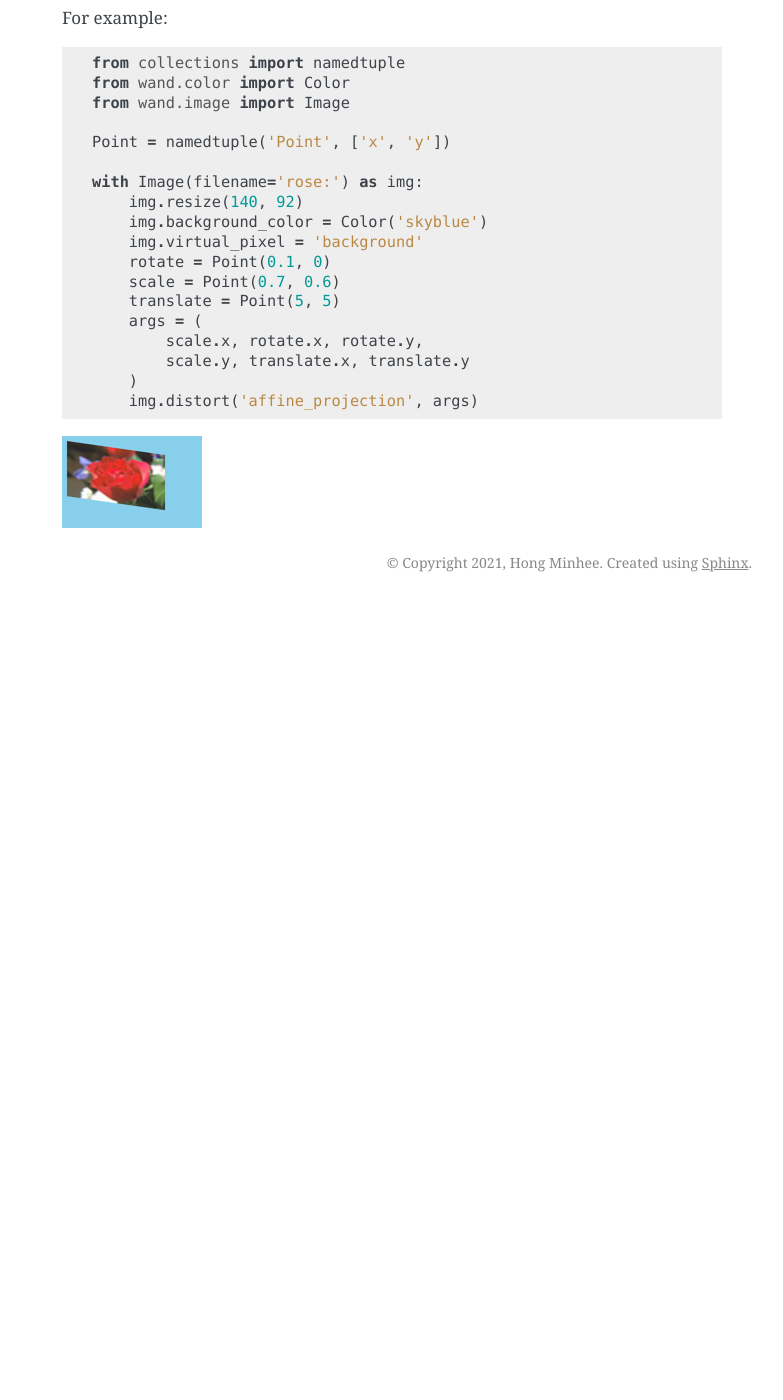
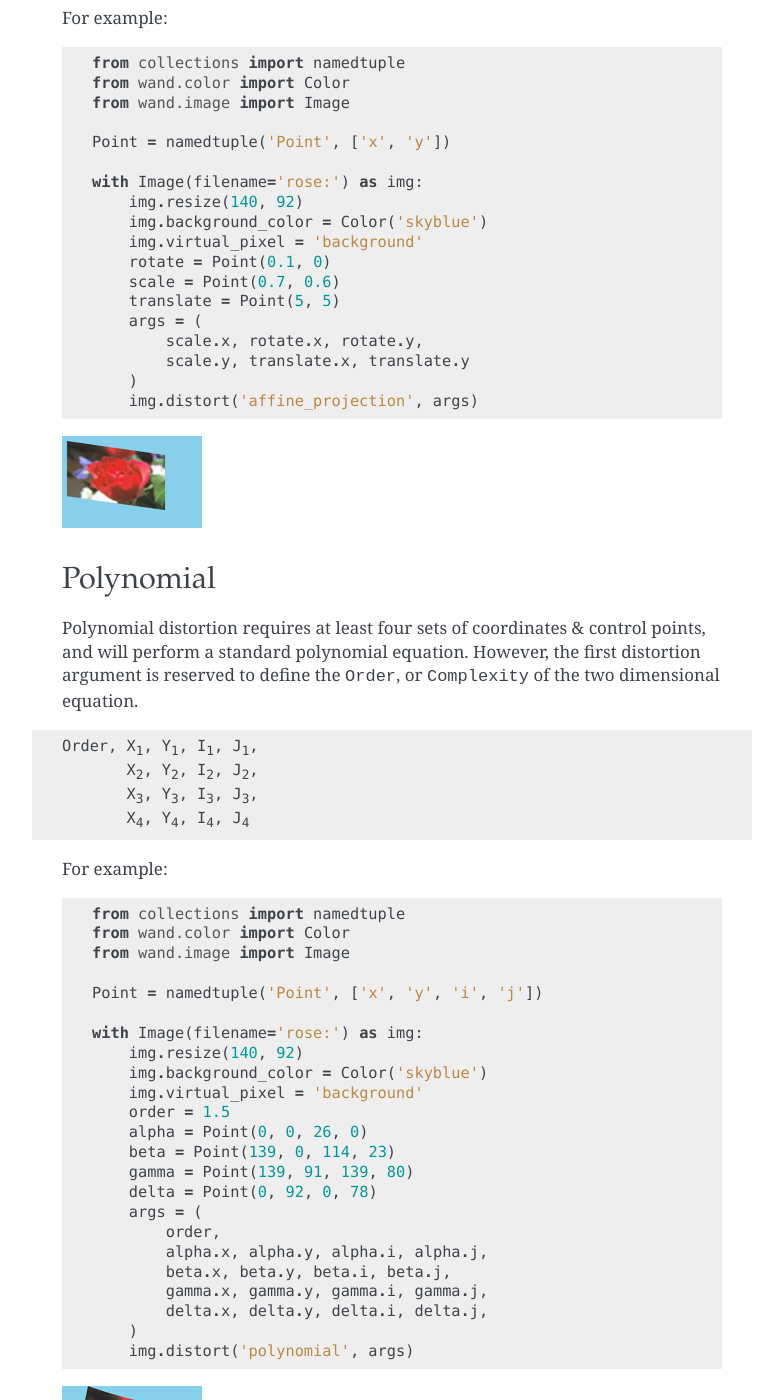
Before and after one commit to emcconville/wand, a Sphinx documentation site: the page built from docs/guide/distortion.rst, in a window 1280 px wide and 1400 px high, scrolled down 5921 px. Shown: the whole window, without its empty margins (358-1141 px from the left). Built offline with Sphinx 7.4.7, drawn with Linux system fonts in a browser that asks for light colours; some web fonts are replaced; the version number could not be read and is left out; before the commit the page ends 6523 px from its top, so only the background shows below that.

Commit message:
Added Polynomial example #534

```diff
--- a/docs/guide/distortion.rst
+++ b/docs/guide/distortion.rst
@@ -275,3 +275,47 @@ For example::
         img.distort('affine_projection', args)
 
 .. image:: ../_images/distort-affine-projection.png
+
+
+Polynomial
+----------
+
+Polynomial distortion requires at least four sets of coordinates & control
+points, and will perform a standard polynomial equation. However, the first
+distortion argument is reserved to define the ``Order``, or ``Complexity``
+of the two dimensional equation.
+
+.. parsed-literal::
+
+    Order, X\ :sub:`1`, Y\ :sub:`1`, I\ :sub:`1`, J\ :sub:`1`,
+           X\ :sub:`2`, Y\ :sub:`2`, I\ :sub:`2`, J\ :sub:`2`,
+           X\ :sub:`3`, Y\ :sub:`3`, I\ :sub:`3`, J\ :sub:`3`,
+           X\ :sub:`4`, Y\ :sub:`4`, I\ :sub:`4`, J\ :sub:`4`
+
+For example::
+
+    from collections import namedtuple
+    from wand.color import Color
+    from wand.image import Image
+
+    Point = namedtuple('Point', ['x', 'y', 'i', 'j'])
+
+    with Image(filename='rose:') as img:
+        img.resize(140, 92)
+        img.background_color = Color('skyblue')
+        img.virtual_pixel = 'background'
+        order = 1.5
+        alpha = Point(0, 0, 26, 0)
+        beta = Point(139, 0, 114, 23)
+        gamma = Point(139, 91, 139, 80)
+        delta = Point(0, 92, 0, 78)
+        args = (
+            order,
+            alpha.x, alpha.y, alpha.i, alpha.j,
+            beta.x, beta.y, beta.i, beta.j,
+            gamma.x, gamma.y, gamma.i, gamma.j,
+            delta.x, delta.y, delta.i, delta.j,
+        )
+        img.distort('polynomial', args)
+
+.. image:: ../_images/distort-polynomial.png
```
Also changed, not shown: docs/_images/distort-polynomial.png (added).
